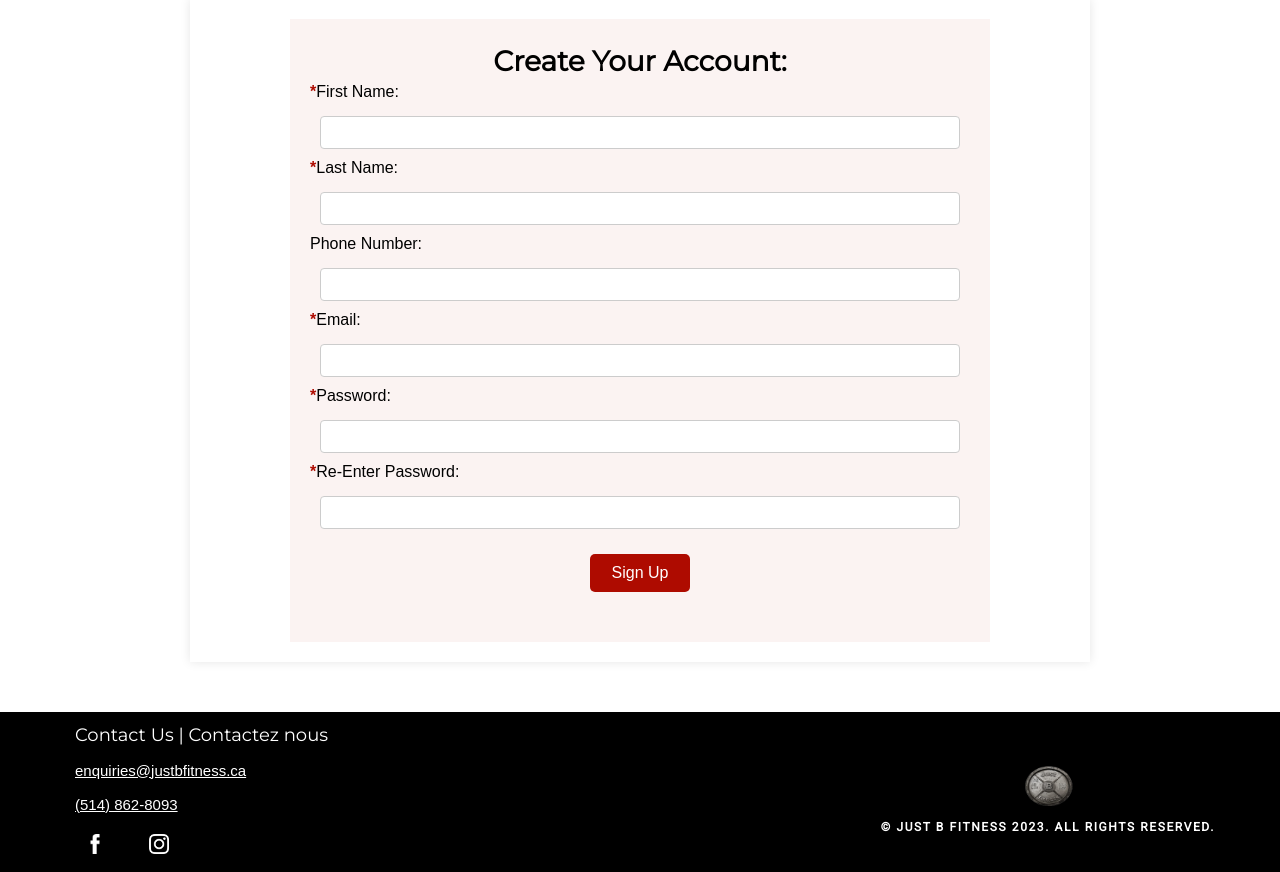
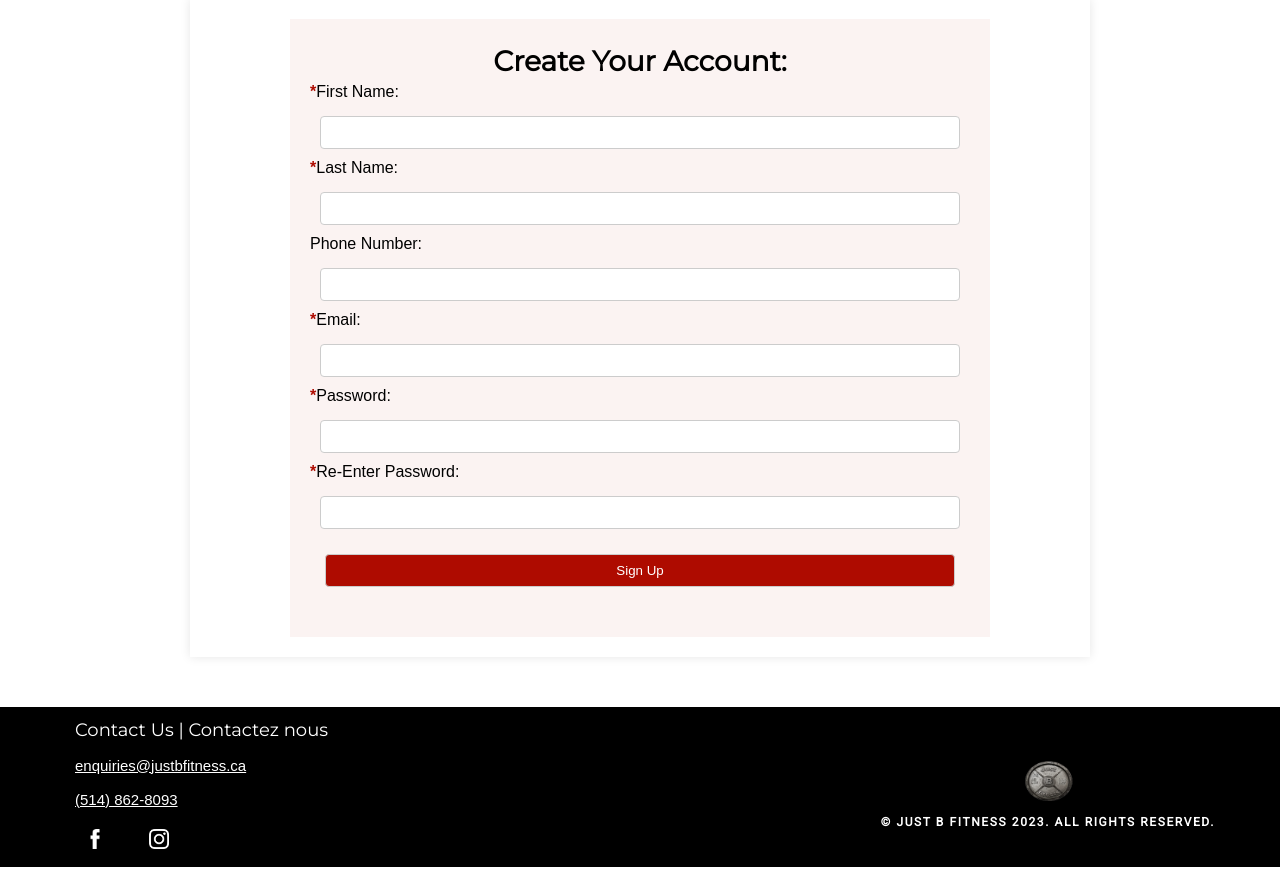
Before and after one commit to Nabil-Rn/System_Development_Project, a PHP site: page /Views/Home/register.php in a window 1280 px wide. Shown: the part 256-1128 px from the top of the page. Run offline with PHP 8.4, Linux system fonts and the light colour scheme.

Commit message:
Added blanket for signup form in register.php

```diff
--- a/MVC/Views/Home/register.php
+++ b/MVC/Views/Home/register.php
@@ -1,5 +1,6 @@
 <!DOCTYPE html>
 <html lang="en">
+
 <head>
     <meta charset="UTF-8">
     <meta name="viewport" content="width=device-width, initial-scale=1.0">
@@ -9,6 +10,7 @@
     <link rel="stylesheet" href="https://fonts.googleapis.com/css?family=Roboto&display=swap">
     <link rel="stylesheet" href="https://fonts.googleapis.com/css?family=Montserrat&display=swap">
 </head>
+
 <body>
     <header>
         <div class="header-container">
@@ -31,6 +33,7 @@
 
 
         <div class="all-form">
+            <form action="RegisterProcess.php" method="post">
                 <div class="title-large">Create Your Account: </div>
                 <div class="form-group">
                     <label><span class="required">*</span>First Name:</label>
@@ -57,12 +60,11 @@
                     <div class="input-box"><input type="password" id="re-password" required></div>
 
                     <div class="button-container">
-                <div class="button">Sign Up</div>
-
+                    <input type="submit" class="button" value="Sign Up">
                     </div>
                 </div>
+            </form>
         </div>
-
     </div>
     <footer>
         <div class="left-box">
@@ -73,7 +75,7 @@
                     <div class="contact-text"><a href="tel:+15148628093">(514) 862-8093</a></div>
                 </div>
                 <div class="social-icons">
-                <a href="https://facebook.com/JustBfitnessOfficial/"><img src="../../assets/facebook.png" ></a>
+                    <a href="https://facebook.com/JustBfitnessOfficial/"><img src="../../assets/facebook.png"></a>
                     <a href="https://www.instagram.com/JustBfitness.ca/"><img src="../../assets/instagram.png"></a>
                 </div>
             </div>
@@ -84,6 +86,8 @@
                 <div class="copy-rights-text"> &copy; JUST B FITNESS 2023. ALL RIGHTS RESERVED.</div>
             </div>
         </div>
+
     </footer>
 </body>
+
 </html>
```
Also changed, not shown: MVC/Controllers/RegisterProcess.php (added). Lines whose indentation alone changed are shown as unchanged.
